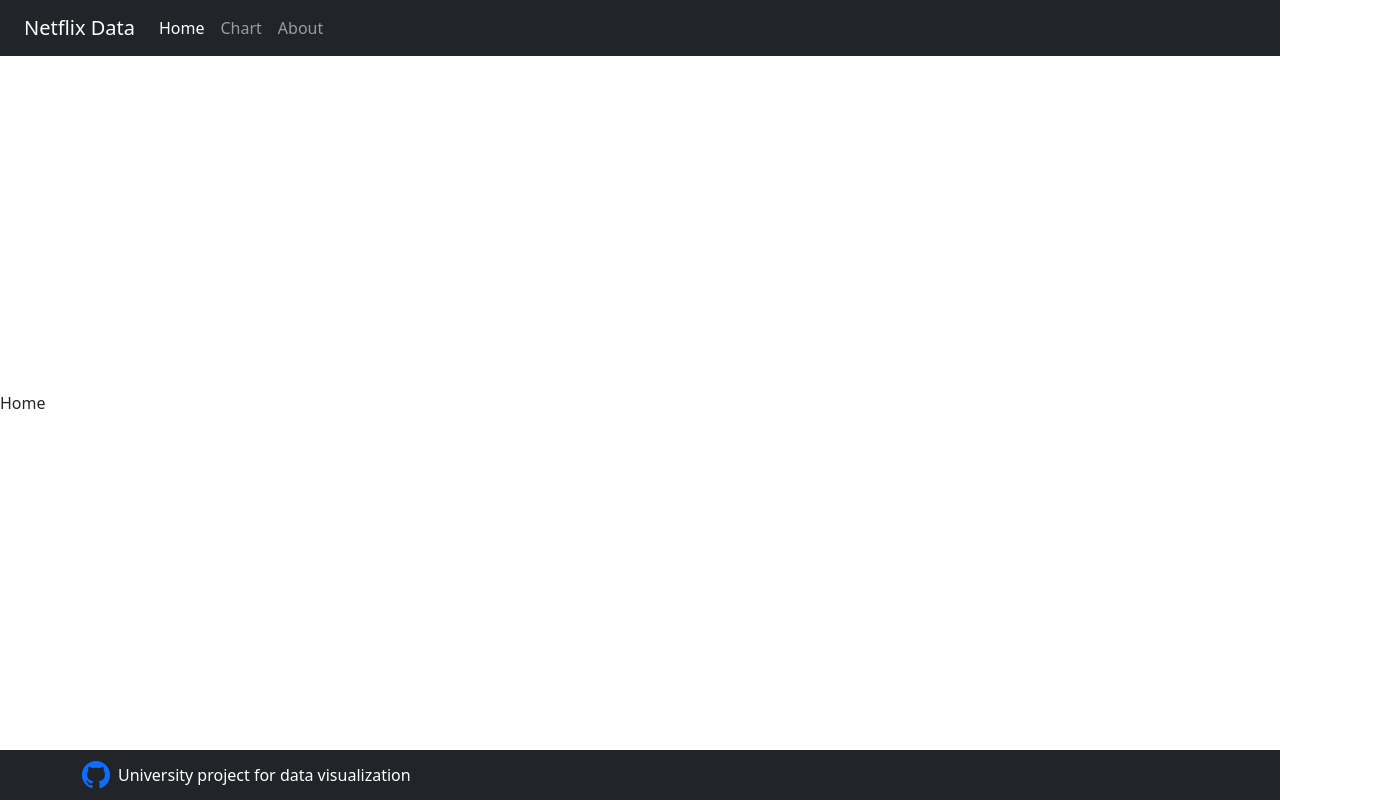
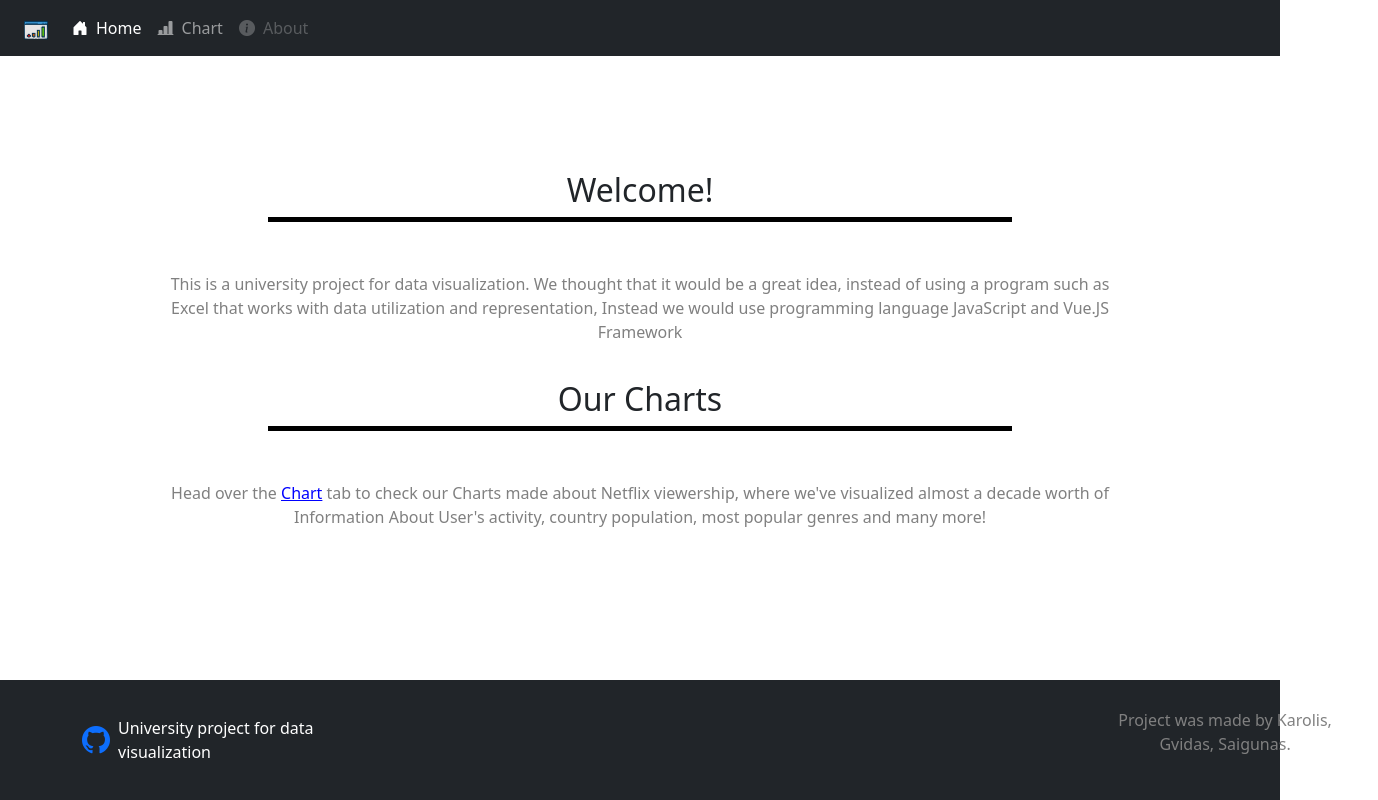
Before and after one commit to Saigunas/Chart-website, a Vue app: page / in a window 1280 px wide. Shown: the whole page, 1378 px wide, since content can reach past the window. Built offline with nearby package versions, Linux system fonts and the light colour scheme.

Commit message:
feat: add chart for data for average age of people with gaming pc

```diff
--- a/src/App.vue
+++ b/src/App.vue
@@ -1,3 +1,4 @@
+
 <script setup>
   import { ref } from "vue";
   import Home from "./components/Home.vue"
@@ -5,19 +6,20 @@
 
   let activeTab = ref('Home');
 </script>
-
 <template>
   <div id="app-body">
     <nav class="navbar navbar-dark bg-dark navbar-expand-lg navbar-light bg-light">
-        <a class="navbar-brand ps-4" href="#">Netflix Data</a>
+      <a class="navbar-brand ps-4" href="#">
+        <img src="src\assets\chart2.png" alt="Netflix App" />
+      </a>
       <button class="navbar-toggler" type="button" data-toggle="collapse" data-target="#navbarNavAltMarkup" aria-controls="navbarNavAltMarkup" aria-expanded="false" aria-label="Toggle navigation">
         <span class="navbar-toggler-icon"></span>
       </button>
       <div class="collapse navbar-collapse" id="navbarNavAltMarkup">
         <div class="navbar-nav">
-            <a @click="activeTab = 'Home'" class="nav-item nav-link active" href="#">Home</a>
-            <a @click="activeTab = 'Chart'" class="nav-item nav-link" href="#">Chart</a>
-            <a @click="activeTab = 'About'" class="nav-item nav-link" href="#">About</a>
+          <a @click="activeTab = 'Home'" class="nav-item nav-link active" href="#"><i class="bi bi-house-door-fill me-2"></i>Home</a>
+          <a @click="activeTab = 'Chart'" class="nav-item nav-link" href="#"><i class="bi bi-bar-chart-line-fill me-2"></i>Chart</a>
+          <a @click="activeTab = 'About'" class="nav-item nav-link disabled" href="#"><i class="bi bi-info-circle-fill me-2"></i>About</a>
         </div>
       </div>
     </nav>
@@ -34,8 +36,9 @@
       <div class="container">
         <div class="row">
           <div class="col-md-6 d-flex align-items-center gap-2">
-              <a href="https://github.com/Saigunas/Chart-website"><h3 class="m-0 bi bi-github"></h3></a>
+            <a href="https://github.com/Saigunas/Chart-website"><i class="bi bi-github h3 m-0"></i></a>
             <span>University project for data visualization</span>
+            <p class="footer-information">Project was made by Karolis, Gvidas, Saigunas.</p>
           </div>
           <div class="col-md">
           </div>
@@ -45,6 +48,7 @@
   </div>
 </template>
 
+
 <style scoped>
 #app-body {
   display: flex;
@@ -52,4 +56,36 @@
   justify-content: space-between;
   min-height: 100vh;
 }
+.footer-information{
+  position:relative;
+  left: 750px;
+}
+
+.navbar-nav a:hover {
+  transform: translateY(-5px);
+}
+
+.nav-item{
+  transition: transform 0.3s ease, border-bottom 0.3s ease;
+}
+
+.nav-item:hover{
+  transform: translateY(-5px);
+}
+
+
+.navbar-nav a:hover::after {
+  content: '';
+  display: block;
+  height: 2px;
+  width: 100%;
+  background-color: orangered;
+  position: absolute;
+  bottom: -5px;
+  left: 0;
+}
+
+.navbar {
+  animation: slideInDown 0.5s ease;
+}
 </style>
--- a/src/components/Home.vue
+++ b/src/components/Home.vue
@@ -1,10 +1,123 @@
-<template>
-    Home
-</template>
-
 <script setup>
   import { ref } from "vue";
+  import Chart from "./Chart.vue"
+
+  let activeTab = ref('Home');
+
 </script>
 
+<template>
+  <div class="about-container">
+    <h2>Welcome!</h2>
+    <div class="about-border"></div>
+    <p>
+      This is a university project for data visualization. We thought that it would be a great idea, instead of using
+      a program such as Excel that works with data utilization and representation,
+      Instead we would use programming language JavaScript and Vue.JS Framework
+    </p>
+    <h2>Our Charts</h2>
+
+    <div class="about-border"></div>
+      <p>
+        Head over the <a @click="activeTab = 'Chart'" class="chart-view" href="#">Chart</a>  tab to check our Charts made about Netflix viewership, where we've visualized almost a decade worth of Information
+        About User's activity, country population, most popular genres and many more!
+        <chart v-if="activeTab === 'Chart'"/>
+    </p>
+  </div>
+
+  </template>
+
 <style>
+.about-container {
+  display: flex;
+  flex-direction: column;
+  align-items: center;
+  padding: 50px 20px;
+}
+
+.chart-view {
+  text-decoration: underline;
+  color: blue;
+}
+
+
+.about-border {
+  height: 5px;
+  width: 60%;
+  background-color: black;
+  margin-bottom: 30px;
+}
+
+h2 {
+  text-align: center;
+  margin-bottom: 30px;
+  margin-top: 0;
+  transition: margin-top 0.5s ease, transform 0.3s ease, border-bottom 0.3s ease;
+}
+
+h2:hover {
+  margin-top: -15px;
+  transition: margin-top 0.5s ease, transform 0.3s ease, border-bottom 0.3s ease;
+
+}
+
+p {
+  padding: 20px;
+  width: 80%;
+  text-align: center;
+  line-height: 1.5;
+  color: gray
+}
+
+.content,
+h2 {
+  animation: fadeIn 0.5s ease;
+}
+
+.section {
+  position: relative;
+  margin-bottom: 50px;
+  animation: slideInUp 0.5s ease;
+}
+
+.section .title {
+  position: absolute;
+  top: -50px;
+  left: 50%;
+  transform: translateX(-50%);
+  background-color: #fff;
+  padding: 0 20px;
+  font-size: 20px;
+  font-weight: bold;
+  border: 1px solid #ddd;
+  border-radius: 5px;
+  animation: slideInDown 0.5s ease;
+}
+
+@keyframes slideInDown {
+  0% {
+    transform: translateY(-100%);
+  }
+  100% {
+    transform: translateY(0);
+  }
+}
+
+@keyframes slideInUp {
+  0% {
+    transform: translateY(100%);
+  }
+  100% {
+    transform: translateY(0);
+  }
+}
+
+@keyframes fadeIn {
+  0% {
+    opacity: 0;
+  }
+  100% {
+    opacity: 1;
+  }
+}
 </style>
```
Also changed, not shown: src/assets/chart.png (added), src/assets/chart2.png (added). Lines whose indentation alone changed are shown as unchanged.
